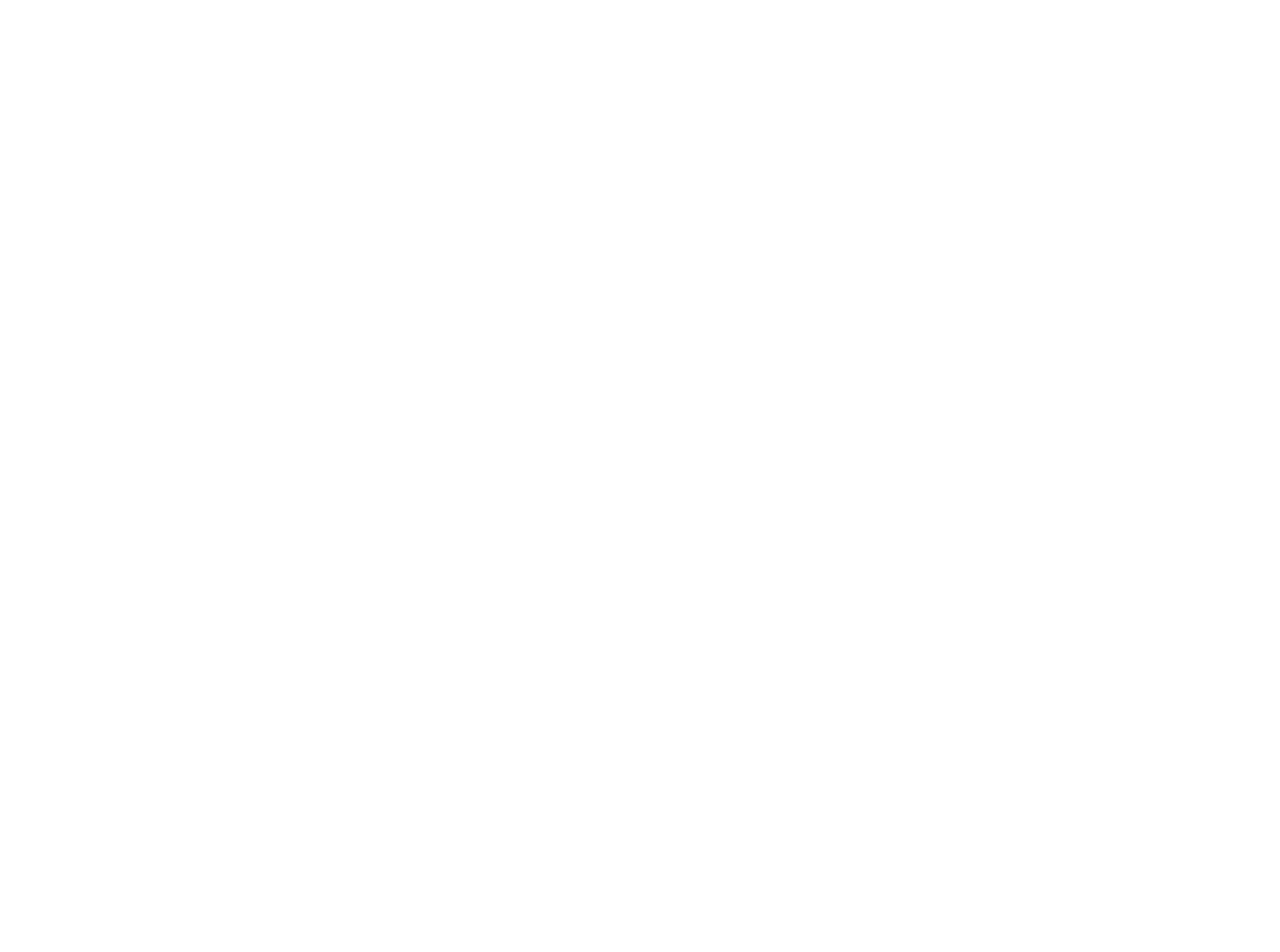
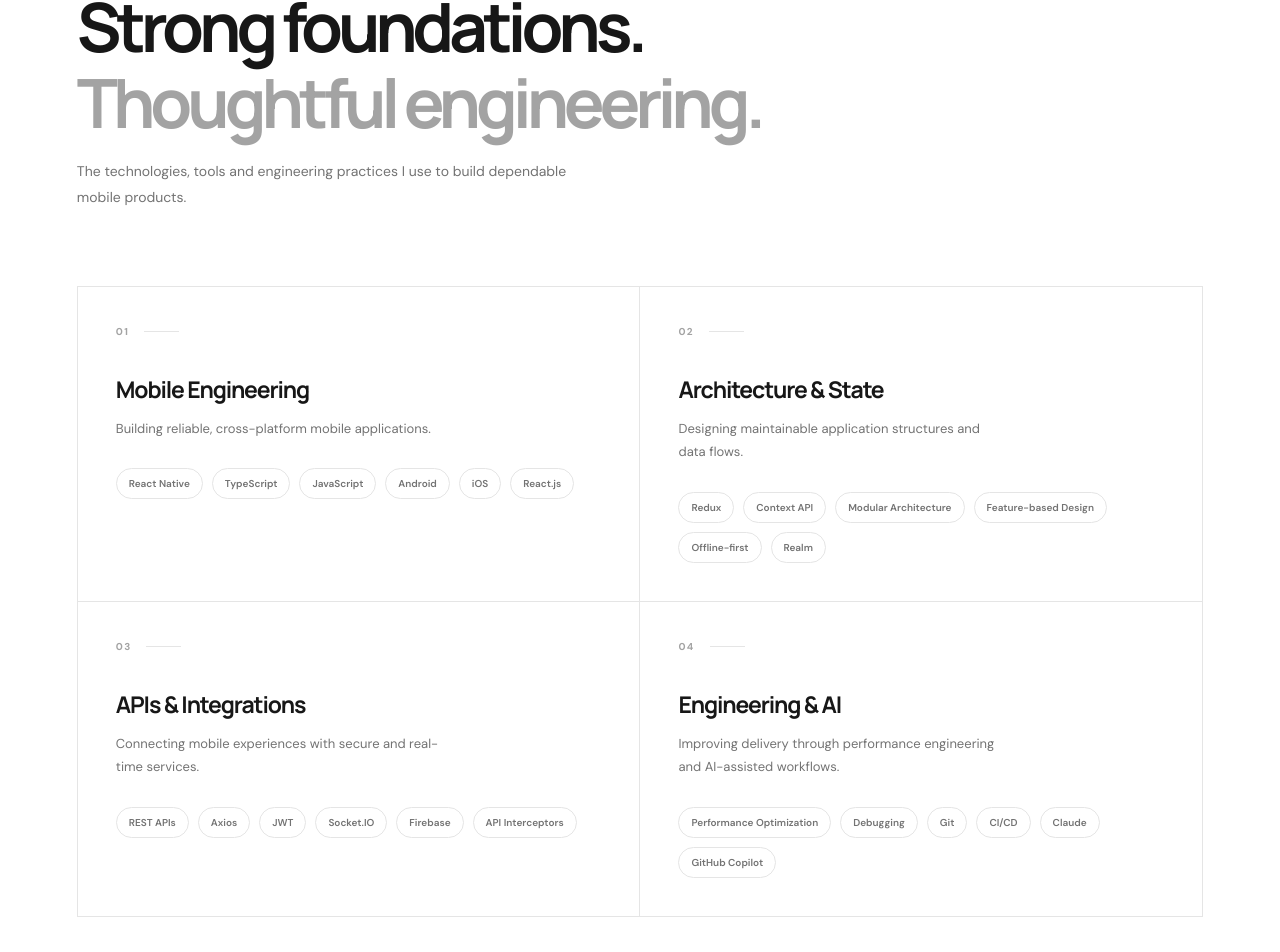
Before and after one commit to AnuraagRaut/AnuraagRaut.github.io, a React (Vite) app: page / in a window 1280 px wide. Shown: the part 6152-7104 px from the top of the page. Before the commit the page ends 6094 px from the top, so only its background shows below. Built offline with nearby package versions, Linux system fonts and the light colour scheme.

Commit message:
feat: add responsive technical expertise section

```diff
--- a/src/App.css
+++ b/src/App.css
@@ -645,6 +645,119 @@
 }
 /* Experience responsive layout */
 
+
+/* Technical expertise section */
+
+.expertise-section {
+  background: #ffffff;
+}
+
+.expertise-heading {
+  max-width: 720px;
+  margin-bottom: 75px;
+}
+
+.expertise-heading h2 {
+  margin: 25px 0 18px;
+  font-family: var(--font-heading);
+  font-size: clamp(38px, 5.5vw, 68px);
+  font-weight: 700;
+  letter-spacing: -0.075em;
+  line-height: 1.12;
+}
+
+.expertise-heading h2 span {
+  color: #a3a3a3;
+}
+
+.expertise-heading > p {
+  max-width: 490px;
+  color: var(--color-secondary);
+  font-size: 14px;
+  line-height: 1.9;
+}
+
+.expertise-grid {
+  display: grid;
+  grid-template-columns: repeat(2, minmax(0, 1fr));
+  border-top: 1px solid var(--color-border);
+  border-left: 1px solid var(--color-border);
+}
+
+.expertise-card {
+  padding: 38px;
+  border-right: 1px solid var(--color-border);
+  border-bottom: 1px solid var(--color-border);
+}
+
+.expertise-card-top {
+  display: flex;
+  align-items: center;
+  gap: 15px;
+  color: var(--color-muted);
+  font-size: 10px;
+  font-weight: 700;
+  letter-spacing: 0.13em;
+}
+
+.expertise-card-line {
+  width: 35px;
+  height: 1px;
+  background: var(--color-border);
+}
+
+.expertise-card h3 {
+  margin: 35px 0 12px;
+  font-family: var(--font-heading);
+  font-size: 23px;
+  font-weight: 700;
+  letter-spacing: -0.05em;
+}
+
+.expertise-card > p {
+  max-width: 330px;
+  margin: 0;
+  color: var(--color-secondary);
+  font-size: 13px;
+  line-height: 1.8;
+}
+
+.expertise-skills {
+  display: flex;
+  flex-wrap: wrap;
+  gap: 9px;
+  margin-top: 28px;
+}
+
+.expertise-skills span {
+  padding: 8px 12px;
+  border: 1px solid var(--color-border);
+  border-radius: 30px;
+  color: var(--color-secondary);
+  font-size: 10px;
+  font-weight: 600;
+}
+
+/* Technical expertise responsive layout */
+
+@media (max-width: 680px) {
+  .expertise-heading {
+    margin-bottom: 45px;
+  }
+
+  .expertise-grid {
+    grid-template-columns: 1fr;
+  }
+
+  .expertise-card {
+    padding: 28px 22px;
+  }
+
+  .expertise-card h3 {
+    margin-top: 26px;
+  }
+}
+
 @media (max-width: 900px) {
   .experience-item {
     grid-template-columns: 145px 1fr 25px;
--- a/src/App.tsx
+++ b/src/App.tsx
@@ -160,6 +160,65 @@ const projects = [
       'Exploring AI-powered article summaries and conversational article assistance.',
     ],
     status: 'In development',
+  },
+]
+
+const technicalExpertise = [
+  {
+    number: '01',
+    title: 'Mobile Engineering',
+    description:
+      'Building reliable, cross-platform mobile applications.',
+    skills: [
+      'React Native',
+      'TypeScript',
+      'JavaScript',
+      'Android',
+      'iOS',
+      'React.js',
+    ],
+  },
+  {
+    number: '02',
+    title: 'Architecture & State',
+    description:
+      'Designing maintainable application structures and data flows.',
+    skills: [
+      'Redux',
+      'Context API',
+      'Modular Architecture',
+      'Feature-based Design',
+      'Offline-first',
+      'Realm',
+    ],
+  },
+  {
+    number: '03',
+    title: 'APIs & Integrations',
+    description:
+      'Connecting mobile experiences with secure and real-time services.',
+    skills: [
+      'REST APIs',
+      'Axios',
+      'JWT',
+      'Socket.IO',
+      'Firebase',
+      'API Interceptors',
+    ],
+  },
+  {
+    number: '04',
+    title: 'Engineering & AI',
+    description:
+      'Improving delivery through performance engineering and AI-assisted workflows.',
+    skills: [
+      'Performance Optimization',
+      'Debugging',
+      'Git',
+      'CI/CD',
+      'Claude',
+      'GitHub Copilot',
+    ],
   },
 ]
 
@@ -492,7 +551,62 @@ function App() {
           </div>
         </div>
       </section>
+
+      <section
+        className="expertise-section section-padding"
+        id="expertise"
+      >
+        <div className="container">
+          <motion.div
+            className="expertise-heading"
+            initial={{ opacity: 0, y: 20 }}
+            whileInView={{ opacity: 1, y: 0 }}
+            viewport={{ once: true, amount: 0.3 }}
+            transition={{ duration: 0.7 }}
+          >
+            <span className="eyebrow">04 / TECHNICAL EXPERTISE</span>
+            <h2>
+              Strong foundations.
+              <br />
+              <span>Thoughtful engineering.</span>
+            </h2>
+            <p>
+              The technologies, tools and engineering practices I use
+              to build dependable mobile products.
+            </p>
+          </motion.div>
+
+          <div className="expertise-grid">
+            {technicalExpertise.map((group) => (
+              <motion.article
+                className="expertise-card"
+                key={group.number}
+                initial={{ opacity: 0, y: 20 }}
+                whileInView={{ opacity: 1, y: 0 }}
+                viewport={{ once: true, amount: 0.2 }}
+                transition={{ duration: 0.5 }}
+              >
+                <div className="expertise-card-top">
+                  <span>{group.number}</span>
+                  <span className="expertise-card-line" />
+                </div>
+
+                <h3>{group.title}</h3>
+                <p>{group.description}</p>
+
+                <div className="expertise-skills">
+                  {group.skills.map((skill) => (
+                    <span key={skill}>{skill}</span>
+                  ))}
+                </div>
+              </motion.article>
+            ))}
+          </div>
+        </div>
       </section>
+      </section>
+
+
     </main>
   )
 }
```
